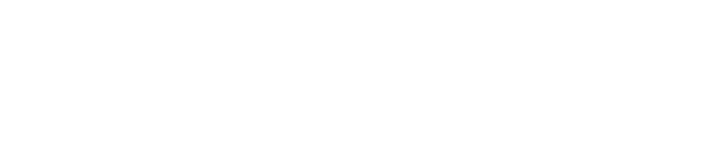
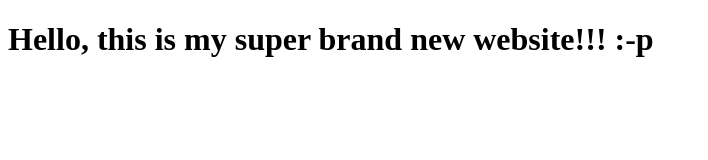
Before and after one commit to NatCrispin/my-super-website, a plain HTML site: page index.html in a window 1280 px wide. Shown: the whole page, without its empty margins (0-708 px from the left). Drawn offline with Linux system fonts and the light colour scheme.

Commit message:
modification du fichier index.html

```diff
--- a/index.html
+++ b/index.html
@@ -2,9 +2,10 @@
 <html>
   <head>
     <meta charset="UTF-8">
-    <title>title</title>
+    <title>My super website</title>
   </head>
   <body>
+    <h1>Hello, this is my super brand new website!!! :-p</h1>
 
   </body>
 </html>
```
